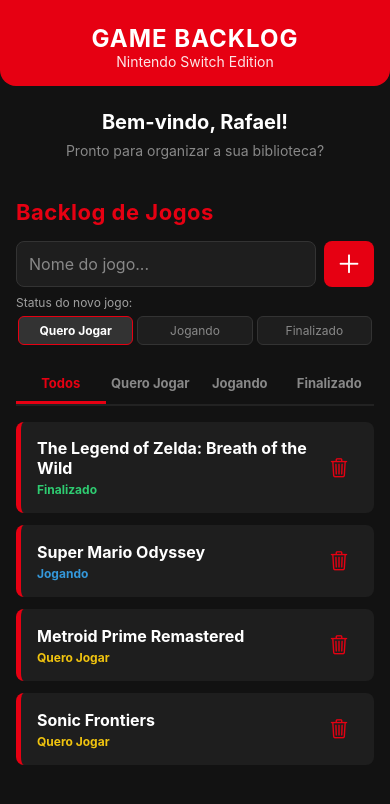
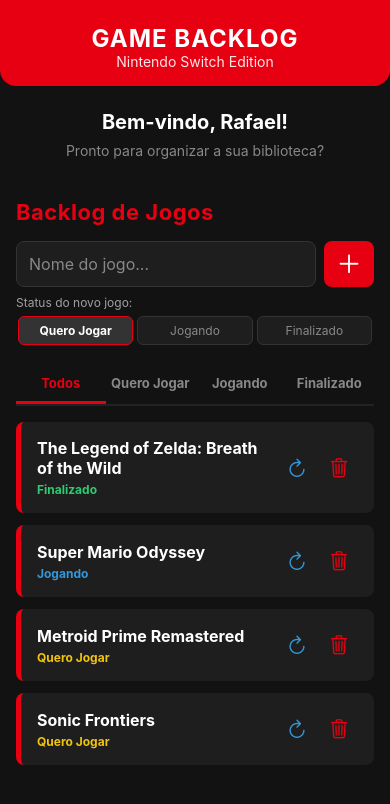
Before and after one commit to RafaelTSa/GameBacklog, a React Native app: screen / in a window 390 px wide. Shown: the top 804 px of the page. Built offline with nearby package versions, Linux system fonts and the light colour scheme.

Commit message:
feat(GameList): implementacao da mudanca automatica de status dos jogos cadastrados

```diff
--- a/src/components/GameList.js
+++ b/src/components/GameList.js
@@ -3,7 +3,6 @@ import { StyleSheet, Text, View, FlatList, TextInput, TouchableOpacity, Alert }
 import { Ionicons } from '@expo/vector-icons';
 
 export default function GameList() {
-  // Lista inicial com status variados para testar os filtros
   const [games, setGames] = useState([
     { id: '1', title: 'The Legend of Zelda: Breath of the Wild', status: 'Finalizado' },
     { id: '2', title: 'Super Mario Odyssey', status: 'Jogando' },
@@ -12,9 +11,7 @@ export default function GameList() {
   ]);
 
   const [newGameTitle, setNewGameTitle] = useState('');
-  // Estado para controlar qual status o novo jogo terá ao ser criado
   const [newGameStatus, setNewGameStatus] = useState('Quero Jogar');
-  // Estado para controlar qual aba de filtro está ativa na tela
   const [activeFilter, setActiveFilter] = useState('Todos');
 
   const handleAddGame = () => {
@@ -23,7 +20,7 @@ export default function GameList() {
     const newGame = {
       id: Date.now().toString(),
       title: newGameTitle,
-      status: newGameStatus // Aplica o status selecionado
+      status: newGameStatus
     };
 
     setGames([...games, newGame]);
@@ -45,7 +42,21 @@ export default function GameList() {
     );
   };
 
-  // Filtra a lista de jogos que vai para a tela baseado na aba ativa
+  // FUNÇÃO NOVA: Atualiza o status do jogo em ciclo contínuo
+  const handleToggleStatus = (id) => {
+    const updatedGames = games.map(game => {
+      if (game.id === id) {
+        let nextStatus = 'Quero Jogar';
+        if (game.status === 'Quero Jogar') nextStatus = 'Jogando';
+        else if (game.status === 'Jogando') nextStatus = 'Finalizado';
+
+        return { ...game, status: nextStatus };
+      }
+      return game;
+    });
+    setGames(updatedGames);
+  };
+
   const filteredGames = games.filter(game => {
     if (activeFilter === 'Todos') return true;
     return game.status === activeFilter;
@@ -63,9 +74,23 @@ export default function GameList() {
           {item.status}
         </Text>
       </View>
-      <TouchableOpacity style={styles.deleteButton} onPress={() => handleRemoveGame(item.id)}>
-        <Ionicons name="trash-outline" size={22} color="#E60012" />
-      </TouchableOpacity>
+
+      {/* Botões de Ação */}
+      <View style={styles.actionsContainer}>
+        {/* Botão Novo: Alternar Status */}
+        <TouchableOpacity
+          style={styles.actionButton}
+          onPress={() => handleToggleStatus(item.id)}
+          title="Alterar Status"
+        >
+          <Ionicons name="refresh-outline" size={22} color="#3498DB" />
+        </TouchableOpacity>
+
+        {/* Botão: Remover Jogo */}
+        <TouchableOpacity style={styles.actionButton} onPress={() => handleRemoveGame(item.id)}>
+          <Ionicons name="trash-outline" size={22} color="#E60012" />
+        </TouchableOpacity>
+      </View>
     </View>
   );
 
@@ -73,7 +98,6 @@ export default function GameList() {
     <View style={styles.container}>
       <Text style={styles.sectionTitle}>Backlog de Jogos</Text>
 
-      {/* Formulário de Adicionar Jogo */}
       <View style={styles.formContainer}>
         <TextInput
           style={styles.input}
@@ -87,7 +111,6 @@ export default function GameList() {
         </TouchableOpacity>
       </View>
 
-      {/* Seletores de Status para o Novo Jogo */}
       <View style={styles.statusSelectorContainer}>
         <Text style={styles.selectorLabel}>Status do novo jogo:</Text>
         <View style={styles.selectorButtonsRow}>
@@ -105,7 +128,6 @@ export default function GameList() {
         </View>
       </View>
 
-      {/* Abas de Filtros da Lista (Fidelidade visual de abas) */}
       <View style={styles.filterTabsContainer}>
         {['Todos', 'Quero Jogar', 'Jogando', 'Finalizado'].map((filter) => (
           <TouchableOpacity
@@ -120,7 +142,6 @@ export default function GameList() {
         ))}
       </View>
 
-      {/* Listagem Dinâmica Filtrada */}
       <FlatList
         data={filteredGames}
         keyExtractor={(item) => item.id}
@@ -249,11 +270,16 @@ const styles = StyleSheet.create({
     fontSize: 12,
     fontWeight: 'bold',
   },
-  statusDone: { color: '#2ECC71' },  // Verde para concluído
-  statusPlaying: { color: '#3498DB' }, // Azul para jogando
-  statusWant: { color: '#F1C40F' },    // Amarelo para fila
-  deleteButton: {
+  statusDone: { color: '#2ECC71' },
+  statusPlaying: { color: '#3498DB' },
+  statusWant: { color: '#F1C40F' },
+  actionsContainer: {
+    flexDirection: 'row',
+    alignItems: 'center',
+  },
+  actionButton: {
     padding: 8,
+    marginLeft: 4,
   },
   emptyText: {
     color: '#666',
```
